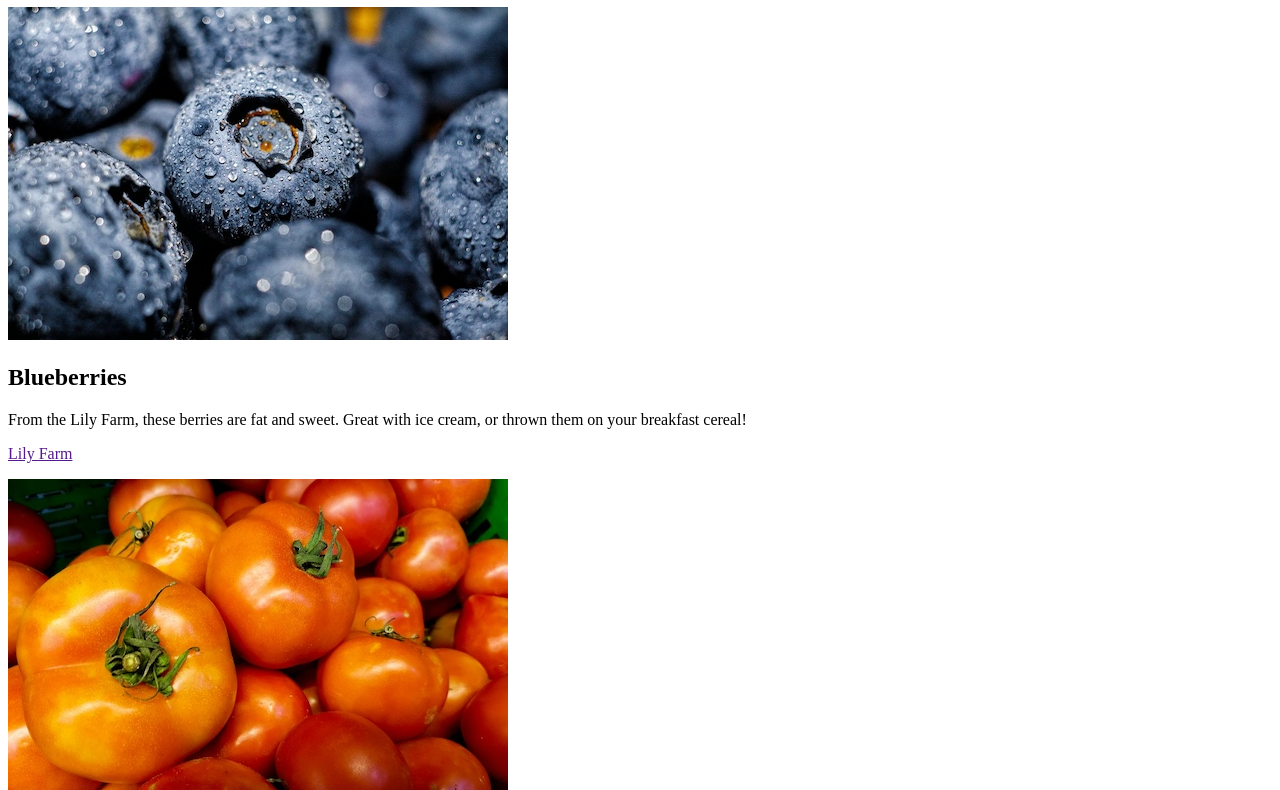
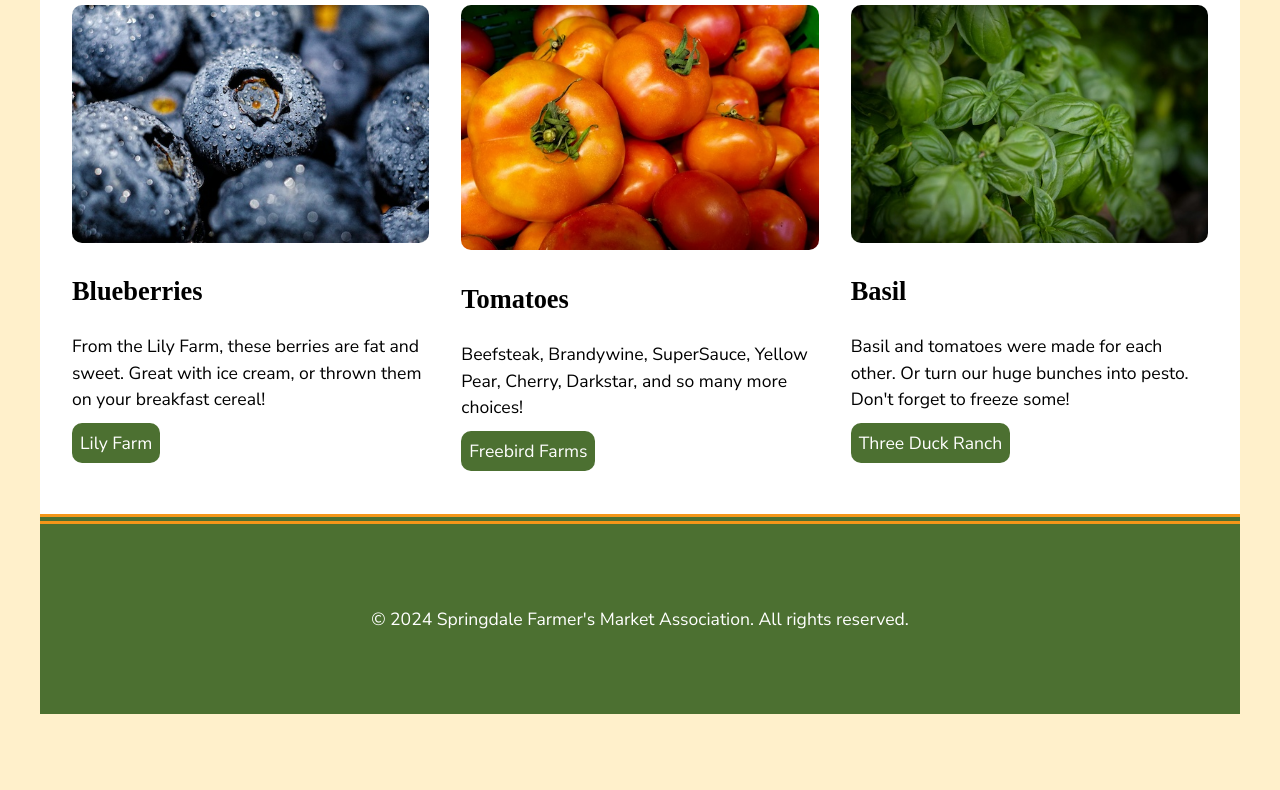
Before and after one commit to Kimfoster211/farmers-market, a plain HTML site: page index.html in a window 1280 px wide. Shown: the part 281-1071 px from the top of the page. After the commit the page ends 995 px from the top, so only its background shows below. Drawn offline with Linux system fonts and the light colour scheme; a web font is replaced by a local one.

Commit message:
initial commit

```diff
--- a/css/styles.css
+++ b/css/styles.css
@@ -39,6 +39,8 @@ header {
   background-color: var(--cream);
   border-bottom: 10px double var(--rust);
   padding: 2rem;
+
+
 }
 
 nav {
@@ -62,6 +64,9 @@ nav a {
 nav a:hover {
   color: var(--ironwood);
 }
+
+
+
 main {
   padding: 2rem;
   background-color: var(--white);
--- a/index.html
+++ b/index.html
@@ -3,7 +3,7 @@
 <head>
     <meta charset="UTF-8">
     <meta name="viewport" content="width=device-width, initial-scale=1.0">
-    <link rel="stylesheets" href="css/styles.css">
+    <link rel="stylesheet" href="css/styles.css">
     <title>Document</title>
 </head>
 <body>
```
